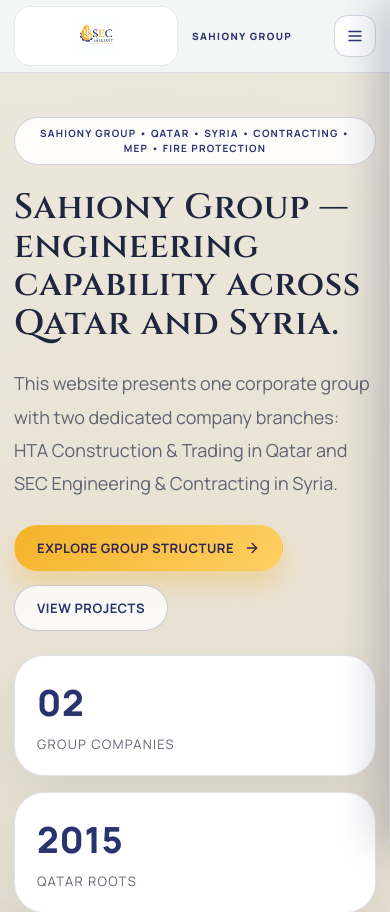
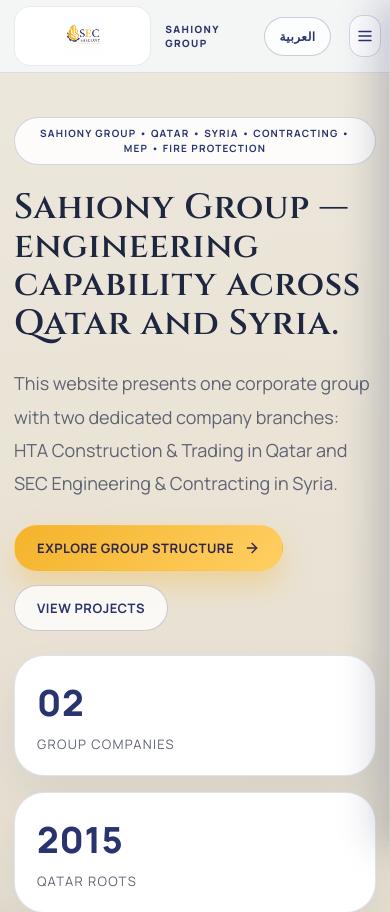
Before and after one commit to ahdajj/Sahiony-Group, a Next.js app: page / in a window 390 px wide. Shown: the top 912 px of the page. Built offline with nearby package versions, Linux system fonts and the light colour scheme.

Commit message:
Show language toggle on mobile header

```diff
--- a/components/site-header.tsx
+++ b/components/site-header.tsx
@@ -108,11 +108,11 @@
           ))}
         </nav>
 
-        <div className="header-actions desktop-only" style={{ display: open ? 'none' : undefined }}>
+        <div className="header-actions" style={{ display: open ? 'none' : undefined }}>
           <Link href={switchLanguageHref} className="btn btn-secondary lang-toggle" aria-label={lang === 'en' ? 'Switch to Arabic' : 'Switch to English'}>
             {text.switchTo}
           </Link>
-          <Link href={withLang('/contact', lang)} className="btn btn-primary">
+          <Link href={withLang('/contact', lang)} className="btn btn-primary desktop-only">
             {text.ctaProposal}
           </Link>
         </div>
```
